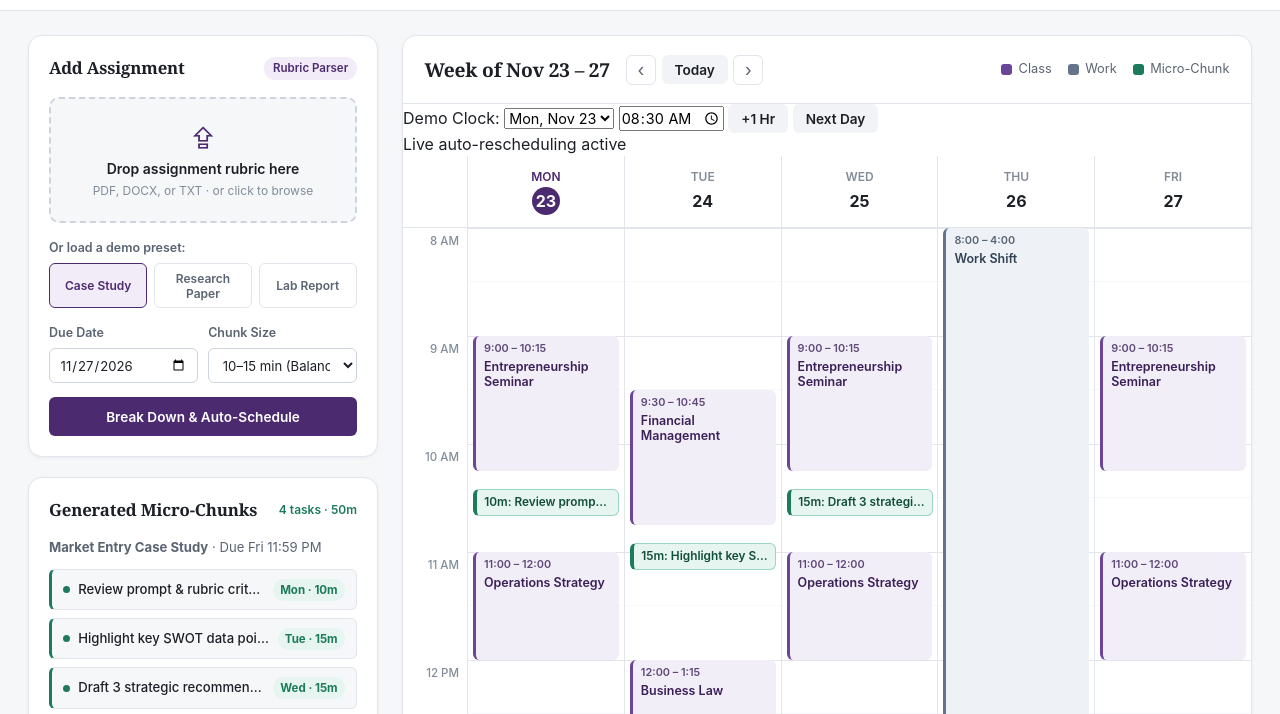
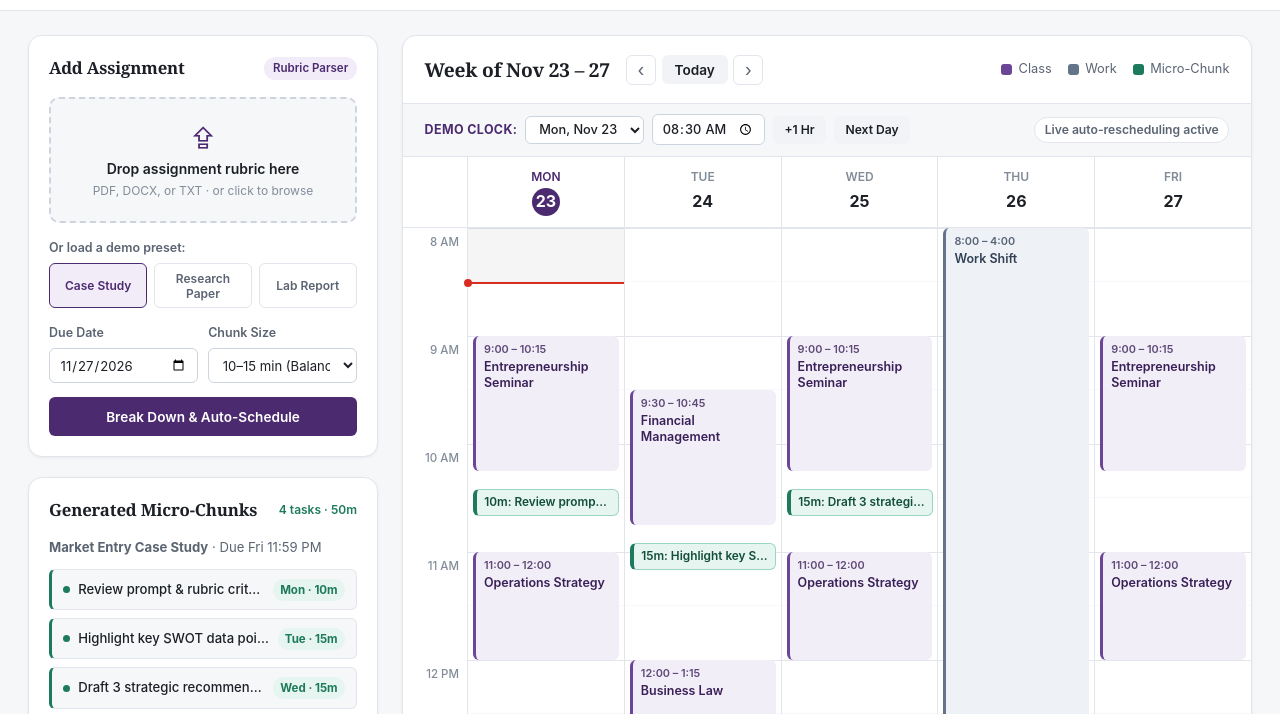
Before and after one commit to elikessler0113-creator/4472, a plain HTML site: page index.html in a window 1280 px wide. Shown: the part 58-772 px from the top of the page. Drawn offline with Linux system fonts and the light colour scheme.

Commit message:
Add styles for demo clock and event indicators
Added styles for demo clock bar, calendar time indicator, and event chunks.

```diff
--- a/styles.css
+++ b/styles.css
@@ -1282,3 +1282,135 @@ button, input, select {
     grid-template-columns: 1fr;
   }
 }
+/* =========================================
+   Demo Clock Bar & Calendar Time Indicator
+   ========================================= */
+.demo-clock-bar {
+  display: flex;
+  flex-wrap: wrap;
+  align-items: center;
+  justify-content: space-between;
+  gap: 0.75rem;
+  padding: 0.65rem 1.35rem;
+  background-color: var(--bg-page);
+  border-bottom: 1px solid var(--border-color);
+}
+
+.clock-controls {
+  display: flex;
+  flex-wrap: wrap;
+  align-items: center;
+  gap: 0.5rem;
+}
+
+.clock-label {
+  font-size: 0.78rem;
+  font-weight: 700;
+  color: var(--primary);
+  text-transform: uppercase;
+  letter-spacing: 0.03em;
+}
+
+.clock-input {
+  padding: 0.3rem 0.55rem;
+  border: 1px solid var(--border-strong);
+  border-radius: var(--radius-sm);
+  background-color: var(--bg-surface);
+  color: var(--text-primary);
+  font-size: 0.8rem;
+  font-weight: 500;
+}
+
+.clock-input:focus {
+  outline: 2px solid var(--primary-soft);
+  border-color: var(--primary);
+}
+
+.clock-jump-btn {
+  font-size: 0.76rem;
+  padding: 0.32rem 0.65rem;
+}
+
+.reschedule-status {
+  font-size: 0.76rem;
+  font-weight: 600;
+  color: var(--text-secondary);
+  padding: 0.22rem 0.6rem;
+  border-radius: 999px;
+  background-color: var(--bg-surface);
+  border: 1px solid var(--border-color);
+  transition: all 0.2s ease;
+}
+
+.reschedule-status.has-update {
+  color: var(--accent);
+  background-color: var(--accent-soft);
+  border-color: var(--accent-border);
+}
+
+.reschedule-status.has-warning {
+  color: #b54708;
+  background-color: #fffaeb;
+  border-color: #fedf89;
+}
+
+/* Shaded past time on calendar */
+.past-overlay {
+  position: absolute;
+  top: 0;
+  left: 0;
+  right: 0;
+  height: calc(var(--past-height) * var(--minute-height));
+  background-color: rgba(28, 32, 38, 0.045);
+  pointer-events: none;
+  z-index: 2;
+}
+
+/* Live "Now" horizontal line */
+.now-line {
+  position: absolute;
+  left: 0;
+  right: 0;
+  top: calc(var(--now) * var(--minute-height));
+  height: 2px;
+  background-color: #d92d20;
+  z-index: 14;
+  pointer-events: none;
+}
+
+.now-line::before {
+  content: "";
+  position: absolute;
+  left: -4px;
+  top: -3px;
+  width: 8px;
+  height: 8px;
+  border-radius: 50%;
+  background-color: #d92d20;
+}
+
+/* Visual cues for auto-rescheduled & tight-deadline chunks */
+.event-chunk.is-rescheduled {
+  border-style: dashed;
+  border-left-style: solid;
+  border-color: var(--primary);
+  background-color: #eef8f4;
+}
+
+.event-chunk.is-at-risk {
+  background-color: #fef3f2;
+  border-color: #fecdca;
+  border-left-color: #d92d20;
+  color: #912018;
+}
+
+.chunk-badge-moved {
+  font-size: 0.66rem;
+  font-weight: 700;
+  color: var(--primary);
+  background-color: var(--primary-soft);
+  padding: 0.08rem 0.38rem;
+  border-radius: 4px;
+  margin-left: 0.35rem;
+  flex-shrink: 0;
+}
```
